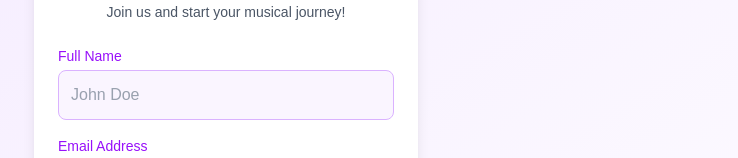
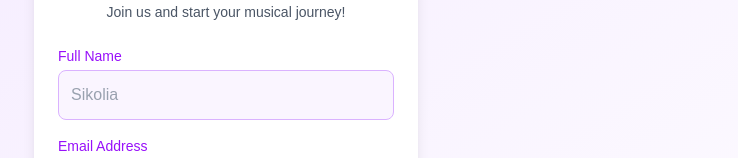
Before and after one commit to Tksagake/vivacelib2, a Next.js app: page /register in a window 1280 px wide. Shown: the part 233-391 px from the top of the page, without its empty margins (414-1152 px from the left). Built offline with nearby package versions, Linux system fonts and the light colour scheme; no server answers.

Commit message:
MVP IS A GO

```diff
--- a/app/register/page.tsx
+++ b/app/register/page.tsx
@@ -68,7 +68,7 @@ export default function Register() {
     <div className="flex items-center justify-center min-h-screen bg-gradient-to-br from-purple-100 to-white p-4">
       <div className="bg-white shadow-lg rounded-lg p-6 max-w-sm w-full animate-fade-in">
         <div className="flex flex-col items-center mb-6">
-          <img src="/logo.png" alt="Vivace Logo" className="w-26 h-26" />
+          <img src="/Logo.png" alt="Vivace Logo" className="w-26 h-26" />
           <h2 className="text-purple-600 text-lg font-semibold">Create an Account</h2>
           <p className="text-gray-600 text-sm">Join us and start your musical journey!</p>
         </div>
@@ -77,7 +77,7 @@ export default function Register() {
             <label className="text-purple-600 text-sm mb-1 block">Full Name</label>
             <input
               type="text"
-              placeholder="John Doe"
+              placeholder="Sikolia"
               onChange={(e) => setName(e.target.value)}
               className="w-full p-3 rounded-lg border border-purple-300 outline-none focus:ring-2 focus:ring-purple-500 bg-purple-50 text-purple-900 placeholder-gray-400"
             />
```
